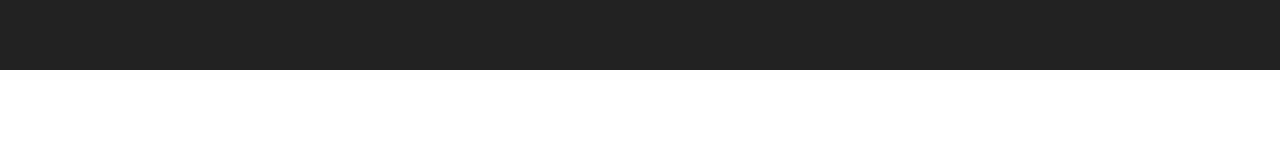
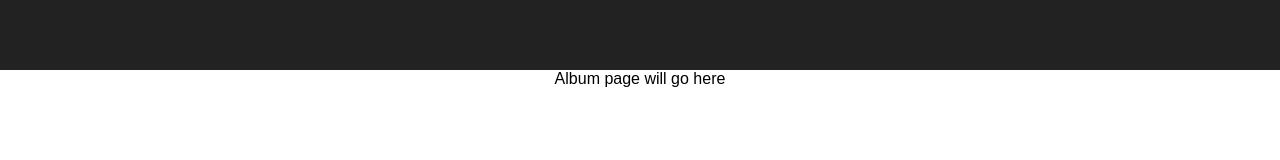
Before and after one commit to jordan-paz/bloc-jams-react, a React (Create React App) app: page /album in a window 1280 px wide. Shown: the part 120-280 px from the top of the page. Built offline with nearby package versions, Linux system fonts and the light colour scheme.

Commit message:
Finished the router assignment

```diff
--- a/src/App.js
+++ b/src/App.js
@@ -3,6 +3,7 @@
 import './App.css';
 import Landing from './components/Landing';
 import Library from './components/Library';
+import Album from './components/Album';
 
 class App extends Component {
   render() {
@@ -18,6 +19,7 @@
         <main>
           <Route exact path="/" component={Landing} />
           <Route exact path="/library" component={Library} />
+          <Route exact path="/album" component={Album} />
         </main>
       </div>
     );
--- /dev/null
+++ b/src/components/Album.js
@@ -0,0 +1,9 @@
+import React from 'react';
+
+const Album = () => (
+  <section className = "Album" >
+    Album page will go here
+  </section>
+);
+
+export default Album;
```
